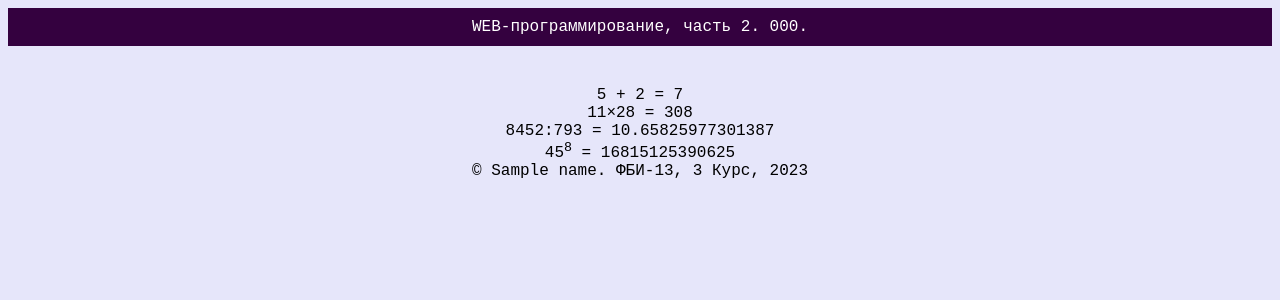
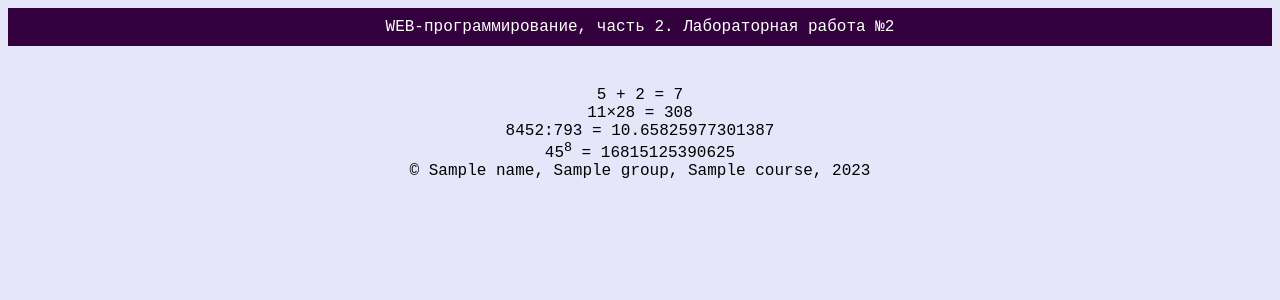
Before and after one commit to Helsey07/Web-Programming-labs-2-well, a Flask app: template templates/example.html in a window 1280 px wide. Shown: the top 300 px of the page. Run offline with Flask 3, Linux system fonts and the light colour scheme; the template is opened without the code that fills it: most values are stand-ins (such as "Sample title", 1, 10 or a date in 2020).

Commit message:
условия шаблона

```diff
--- a/app.py
+++ b/app.py
@@ -189,4 +189,7 @@ def tulen():
 def example():
     name = 'Петровичев Егор Василич'
     number_lab = 'Лабораторная работа №2'
-    return render_template('example.html', name=name, number_lab=number_lab)
+    group = 'ФБИ-13'
+    course = '3 курс'
+
+    return render_template('example.html', name=name, number_lab=number_lab, group=group, course=course)
--- a/templates/example.html
+++ b/templates/example.html
@@ -3,12 +3,20 @@
 <head>
     <meta charset="UTF-8">
     <meta name="viewport" content="width=device-width, initial-scale=1.0">
-    <title>Петровичев Егор Васильевич. {{ number_lab }}</title>
+    <title>
+    {% if name %}
+        {{ name }},
+    {% else %}
+        Анонимус,
+    {% endif %}
+
+     {{ number_lab }}
+    </title>
     <link rel="stylesheet" href="{{url_for('static', filename='main.css') }}">
 </head>
 <body>
     <header>
-        WEB-программирование, часть 2. {{ number_lab }}.
+        WEB-программирование, часть 2. {% if number_lab %}Лабораторная работа №2{% endif %}
     </header>
 
     <main>
@@ -16,11 +24,29 @@
         11×28 = {{11*28}}<br>
         8452:793 = {{8452/793}}<br>
         45<sup>8</sup> = {{45**8}} <br>
-
     </main>
 
     <footer>
-        &copy; {{ name }}. ФБИ-13, 3 Курс, 2023
+        &copy;
+        {% if name %}
+            {{ name }},
+        {% else %}
+            Анонимус,
+        {% endif %}
+
+        {% if group %}
+            {{ group }},
+        {% else %}
+            ЗАПОЛНИТЬ!1!!!1!!!!!11!,
+        {% endif %}
+
+        {% if course %}
+            {{course }},
+        {% else %}
+            ЗАПОЛНИТЬ!1!!!1!!!!!11!,
+        {% endif %}
+
+        2023
     </footer>
 </body>
 </html>
```
